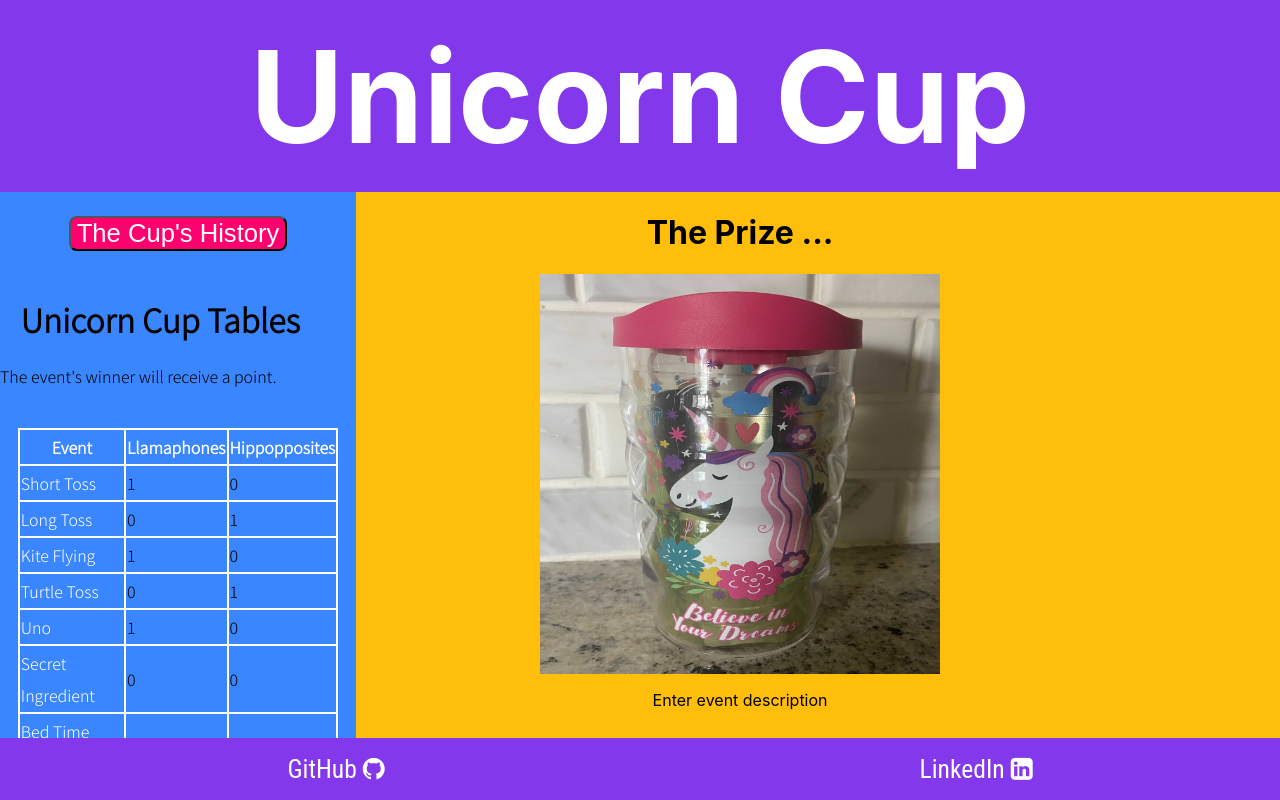
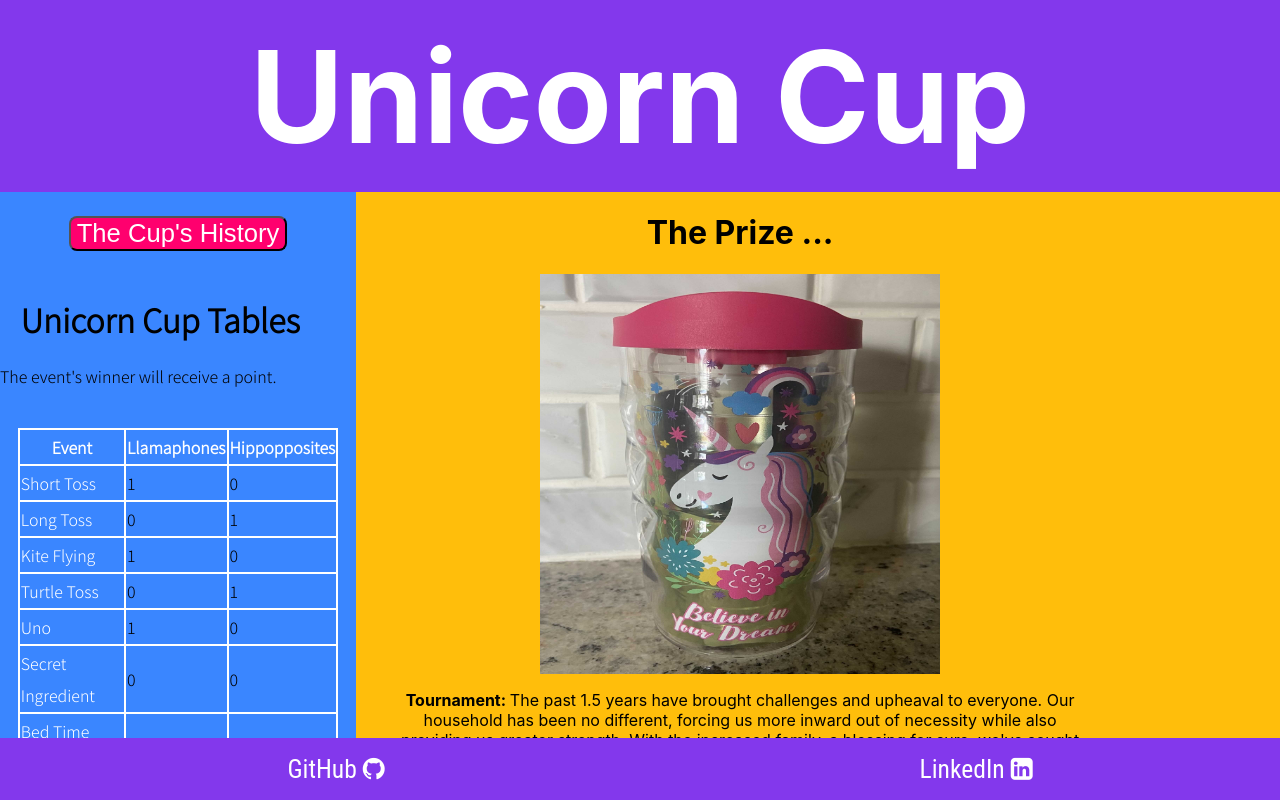
Before and after one commit to Jonathan-84/UnicornCup, a React (Create React App) app: page /Ouch#/home in a window 1280 px wide. Both pictures are taken after a click on the button "The Cup's History". Shown: the top 800 px of the page. Built offline with nearby package versions, Linux system fonts and the light colour scheme.

Commit message:
updated all content for initial form

```diff
--- a/src/Pages/BedTimeStealth.js
+++ b/src/Pages/BedTimeStealth.js
@@ -1,7 +1,7 @@
 import React, {Component} from 'react';
 //import moment from 'moment';
 import '../App.css';
-//import UnoPic from '../Assets/Images/Uno.jpg'; // gives image path
+import Donald from '../Assets/Images/donald.gif'; // gives image path
 
 
 class BTS extends Component {
@@ -13,8 +13,20 @@ class BTS extends Component {
           <>
 
           <h1 className='title'>Bed Time Stealth</h1>
-        {/*}  <img src={UnoPic} alt="Deck of Toy Story Uno" className="photos" />*/}
-          <p className='explText'>Enter event description</p>
+          <img src={Donald} alt="Deck of Toy Story Uno" className="photos" />
+        <p className='explText'><span className='events'>Events Origins and Rules: </span> Inspired by the nightly ritual
+        that many parents understand, sneaking past your kids room when bedtime starts. It seems that children have mastered
+        the art of stall tactics, and anything is better than bed. This event will take place around the start of bedtime.
+        Each contestant will make 3 passes by the kids' bedroom. 1) the opposite direction 2) adjacent to their room 3)
+        passing in front of their rooms. If your name, or mom/dad, is accurately called, then you get 0 points on that pass.
+        If you are not identified, then you get 1 point.
+        The next contestant then takes their 3 passes, unless the previous contestant was accurately identified on their passes
+        (since it is almost guranteed that the children will call that individual's name, skewing results). The one with the most
+        points after their 3 passes will win. A tiebreak is TBD.
+
+ </p>
+      <p className='explText'><span className='events'>Results:</span> Will update upon completion.
+       </p>
             <br>
             </br>
             <br></br>
--- a/src/Pages/BookTimeTapOut.js
+++ b/src/Pages/BookTimeTapOut.js
@@ -14,7 +14,16 @@ class BTTO extends Component {
 
           <h1 className='title'>Book Time Tap Out</h1>
         {/*}  <img src={UnoPic} alt="Deck of Toy Story Uno" className="photos" />*/}
-          <p className='explText'>Enter event description</p>
+        <p className='explText'><span className='events'>Events Origins and Rules: </span> From a generation blessed to have <span>
+          <a href="https://www.readingrainbow.org/" target="_blank" rel='noreferrer'>Reading Rainbow</a></span>, there is no doubt
+          about the importance reading and the power of a good story. That said, as many parents know, it's possible to have
+          too much of a good thing. Reading is often that good thing. The same stories over and over again, one book after the next.
+          Reading becomes a feat of endurance. This event embodies that reading marathon. Each contestant will keep reading until
+          they cannot anymore, reading the same books, in the same order. The contestant that makes it further will win the point.
+
+ </p>
+      <p className='explText'><span className='events'>Results:</span> Will update upon completion.
+       </p>
             <br>
             </br>
             <br></br>
--- a/src/Pages/History.js
+++ b/src/Pages/History.js
@@ -14,7 +14,24 @@ class History extends Component {
 
           <h1 className='title'>The Prize ...</h1>
        <img src={TheCup} alt="The Cup We Play For" className="photos" />
-          <p className='explText'>Enter event description</p>
+       <p className='explText'><span className='events'>Tournament: </span> The past 1.5 years have brought challenges
+       and upheaval to everyone. Our household has been no different, forcing us more inward out of necessity while also
+       providing us greater strength. With the increased family, a blessing for sure, we've sought ways to find fun and
+       distraction from the realities that we're all facing. The idea of fun, humor, and togetherness has led to the birth
+       of this Tournament which we intend to make a tradition.
+
+       <br></br>
+       <br>
+       </br>Why name is it the Unicorn Cup? Why not? As we learn from our children,
+       you can enjoy majesty, beauty, whimsy, and just plain Awesomeness! Honestly, it's trully amazing when you get to
+       see the world through their eyes. Squealing for a Skellington Jack decoration one moment and choosing a Unicorn ballon to
+       celebrate your four legged family members birthday the next.
+
+ </p>
+      <p className='explText'><span className='events'>The Prize:</span> While the Unicorn Cup will remain the prize,
+      it's expected that the Cup will take many forms (much like Doctor Who). In this section, we will track the many forms
+      of the Unicorn Cup.
+       </p>
             <br>
             </br>
             <br></br>
--- a/src/Pages/Jenga.js
+++ b/src/Pages/Jenga.js
@@ -14,7 +14,13 @@ class Jenga extends Component {
 
           <h1 className='title'>Jenga</h1>
          <img src={JengaPic} alt="Stock Jenga" className="photos" />
-          <p className='explText'>Enter event description</p>
+         <p className='explText'><span className='events'>Events Origins and Rules: </span> The past 1.5 years have cemented the importance of
+         delicately balancing responsibilities and roles- often through addition and subtraction. Jenga is a simple and fast game that
+         represents that concept. There are no tricky rules here. The contestants will follow the rules of Jenga in a best of 3
+         series.
+ </p>
+      <p className='explText'><span className='events'>Results:</span> Will update upon completion.
+       </p>
             <br>
             </br>
             <br></br>
--- a/src/Pages/Ouch.js
+++ b/src/Pages/Ouch.js
@@ -1,7 +1,7 @@
 import React, {Component} from 'react';
 //import moment from 'moment';
 import '../App.css';
-import MScott from '../Assets/Images/ouch.gif'; // gives image path
+//import MScott from '../Assets/Images/ouch.gif'; // gives image path
 
 
 class Ouch extends Component {
@@ -13,8 +13,24 @@ class Ouch extends Component {
           <>
 
           <h1 className='title'>Ouch! Name that Toy</h1>
-         <img src={MScott} alt="Deck of Toy Story Uno" className="photos" />
-          <p className='explText'>Enter event description</p>
+   {/*}      <img src={MScott} alt="Deck of Toy Story Uno" className="photos" />*/}
+         <p className='explText'><span className='events'>Events Origins and Rules: </span> An experience familiar to many
+         parents was the inspiration for this event. <span>
+         <ul>
+           <li>You're in the kitchen making dinner, step down and Ouch</li>
+           <li> You're walking laundry to the washer, step down and Ouch!</li>
+           <li>You're hopping along any happy bunny trail, step down and Ouch! </li>
+         </ul>
+         </span>
+         That "Ouch!" is all too familiar. This event captures that in a more controlled, less paninful form. The children
+         will place an object in specific location, completely covered, and will not provide any hints to the contestants.
+         The contestants will then be able to step down and have 3 attempts to guess the object. This will be done in a best of
+         3 series.
+
+
+ </p>
+      <p className='explText'><span className='events'>Results:</span> Will update upon completion.
+       </p>
             <br>
             </br>
             <br></br>
--- a/src/Pages/Sandwich.js
+++ b/src/Pages/Sandwich.js
@@ -13,8 +13,17 @@ class Sammy extends Component {
           <>
 
           <h1 className='title'>Best Sandwich</h1>
-        <img src={Shaggy} alt="Deck of Toy Story Uno" className="photos" />
-          <p className='explText'>Enter event description</p>
+        <img src={Shaggy} alt="Shaggy (scooby doo) making a sandwich" className="photos" />
+        <p className='explText'><span className='events'>Events Origins and Rules: </span> In a child approved feat of
+        culinary skill, this event will be a Peanut Butter and Jelly sandwich making contest. The contestants will make a
+        traditional Peanut Butter and Jelly sandwich but with a small twist, they will need to add their secret ingredient.
+        There are no restrictions on the ingredient and the contestants do not need to use the same ingredient, nor do they
+        need to use a different ingredient. The judges will then determine which they enjoyed most. The point will then go to
+        the winner.
+
+ </p>
+      <p className='explText'><span className='events'>Results:</span> Will update upon completion.
+       </p>
             <br>
             </br>
             <br></br>
```
Also changed, not shown: 1 other file (tests, documents, lock files or other folders).
